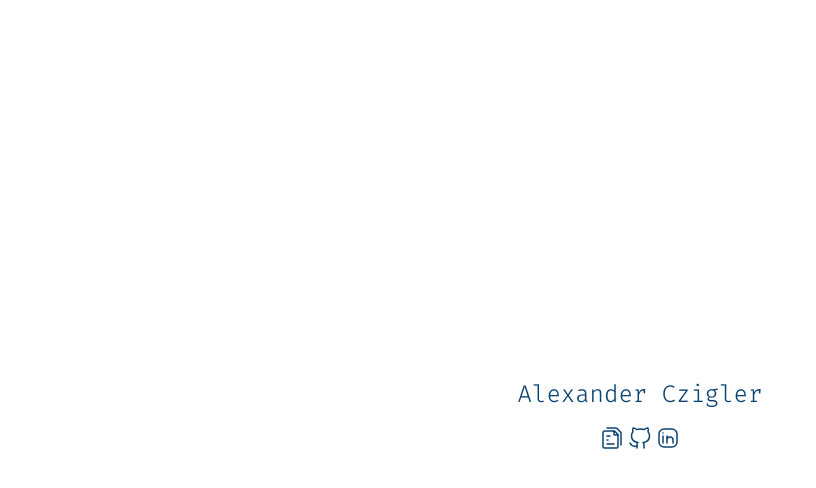
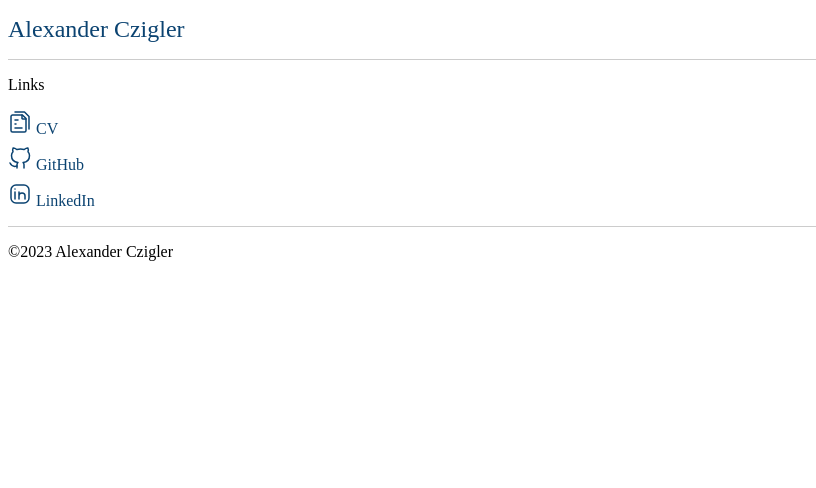
Before and after one commit to alexanderczigler/portfolio, a SvelteKit app: page / in a window 1280 px wide. Shown: the top 488 px of the page, without its empty margins (0-816 px from the left). Built offline with nearby package versions, Linux system fonts and the light colour scheme.

Commit message:
feat: trying something

```diff
--- a/src/app.html
+++ b/src/app.html
@@ -7,16 +7,6 @@
 		%sveltekit.head%
 	</head>
 	<body data-sveltekit-preload-data="hover">
-		<div
-			style="
-				display: flex;
-				flex-direction: column;
-				align-items: center;
-				justify-content: center;
-				height: 100vh;
-			"
-		>
-			%sveltekit.body%
-		</div>
+		%sveltekit.body%
 	</body>
 </html>
--- a/src/routes/+page.svelte
+++ b/src/routes/+page.svelte
@@ -9,23 +9,42 @@
 </svelte:head>
 
 <h1>Alexander Czigler</h1>
+<hr />
 
-<span>
-	<a href="https://ilix.se/alexanderczigler-cv.pdf" target="_blank" rel="noreferrer">
-		<Pages />
-	</a>
+<p>Links</p>
 
-	<a href="https://github.com/alexanderczigler" target="_blank" rel="noreferrer">
-		<GitHub />
-	</a>
+<div class="list">
+	<ul>
+		<li>
+			<a href="https://ilix.se/alexanderczigler-cv.pdf" target="_blank" rel="noreferrer">
+				<Pages /> CV
+			</a>
+		</li>
+		<li>
+			<a href="https://github.com/alexanderczigler" target="_blank" rel="noreferrer">
+				<GitHub /> GitHub
+			</a>
+		</li>
+		<li>
+			<a href="https://www.linkedin.com/in/alexanderczigler" target="_blank" rel="noreferrer">
+				<LinkedIn /> LinkedIn
+			</a>
+		</li>
+	</ul>
+</div>
 
-	<a href="https://www.linkedin.com/in/alexanderczigler" target="_blank" rel="noreferrer">
-		<LinkedIn />
-	</a>
-</span>
+<hr />
+
+<p>&copy;2023 Alexander Czigler</p>
 
 <style>
 	@import url('https://fonts.googleapis.com/css2?family=Fira+Code:wght@300');
+
+	body {
+		font-family: 'Fira Code', monospace;
+		background-color: #fff;
+		color: #000;
+	}
 
 	a,
 	a:visited {
@@ -39,8 +58,22 @@
 
 	h1 {
 		color: #0b4371;
-		font-family: 'Fira Code';
 		font-weight: 100;
 		font-size: 1.5rem;
 	}
+
+	.list ul {
+		list-style: none;
+		padding: 0;
+	}
+
+	.list li {
+		margin-bottom: 0.5rem;
+	}
+
+	hr {
+		border: 0;
+		height: 1px;
+		background-color: #ccc;
+	}
 </style>
```
